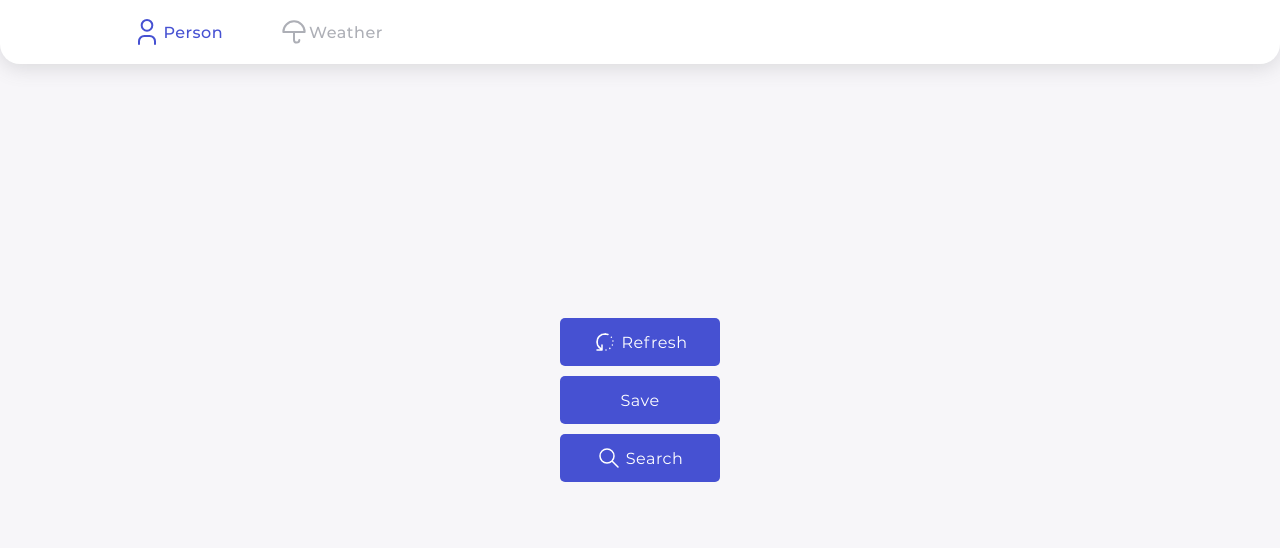
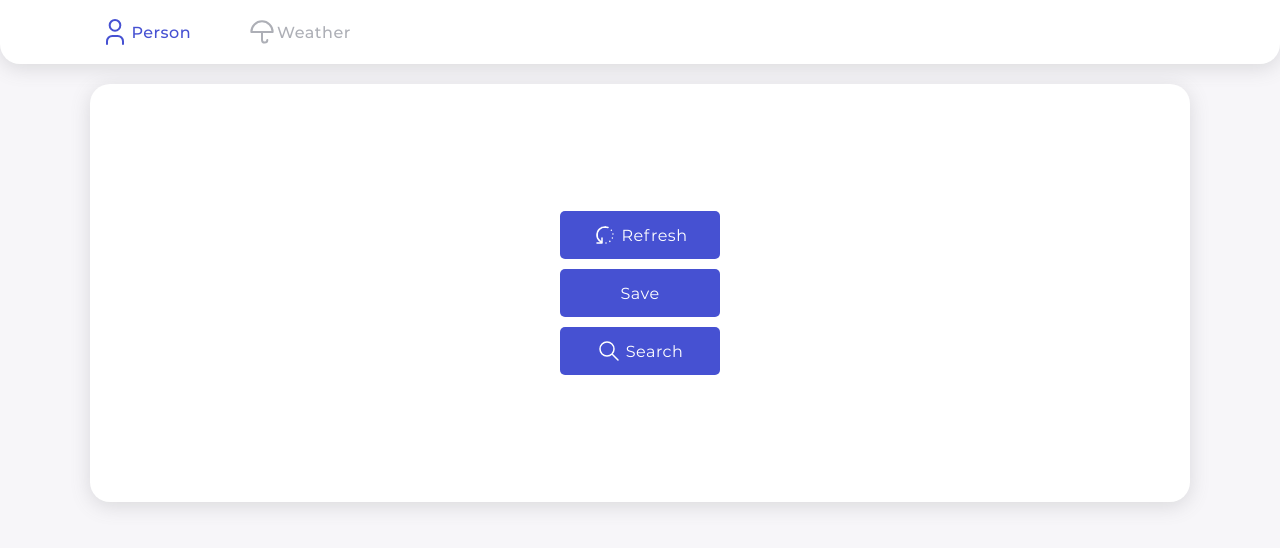
Before and after one commit to Uranus28/TestForFrontendDeveloper, a React (Create React App) app in the folder dbg/: page /person in a window 1280 px wide. Shown: the top 548 px of the page. Built offline with nearby package versions, Linux system fonts and the light colour scheme.

Commit message:
some size adjustments

```diff
--- a/dbg/src/pages/PersonPage/PersonPage.tsx
+++ b/dbg/src/pages/PersonPage/PersonPage.tsx
@@ -2,18 +2,20 @@ import { FC } from "react";
 import { Button } from "../../entities/Button/Button";
 import { Loader } from "../../entities/Loader/Loader";
 import { IconType } from "../../shared/types/iconTypes";
-import style from "./personPage.module.scss";
+import styles from "./personPage.module.scss";
 import { Container } from "../../shared/Container/Container";
 
 export const PersonPage: FC = () => {
   return (
     <Container>
-      {/* <div>
+      <div className={styles.box}>
+        {/* <div>
         <Loader />
       </div> */}
-      <Button text="Refresh" icon={IconType.Refresh} />
-      <Button text="Save" icon={IconType.Date} />
-      <Button text="Search" icon={IconType.Search} />
+        <Button text="Refresh" icon={IconType.Refresh} />
+        <Button text="Save" icon={IconType.Date} />
+        <Button text="Search" icon={IconType.Search} />
+      </div>
     </Container>
   );
 };
--- a/dbg/src/pages/PersonPage/personPage.module.scss
+++ b/dbg/src/pages/PersonPage/personPage.module.scss
@@ -1,9 +1,7 @@
 @import '../../shared/styles/styles';
 @import '../../shared/styles/colors.scss';
+@import '../../shared/styles/effects.scss';
 
-.divPage{
-    @include page-style;
-    background-color: $layout-color;
-    margin-left: -8px;
-    margin-right: -8px;
+.box{
+    @include box-page($width:1100px,$height:418px)
 }
--- a/dbg/src/shared/styles/_styles.scss
+++ b/dbg/src/shared/styles/_styles.scss
@@ -1,3 +1,5 @@
+@import './breakpoints.scss';
+
 @mixin default-style{
   display: flex;
   align-items: center;
@@ -37,8 +39,25 @@
 
 /*mixin - коробка*/
 
-@mixin box($width, $height: $width) {
+@mixin box-div($width, $height: $width) {
   @include default-style;
   width: $width;
   height: $height;
 }
+
+@mixin box-page($width, $height: $width){
+    @include default-style;
+    @include box-div($width:$width,$height:$height);
+    background-color: white;
+    border-radius: 20px;
+    flex-direction: column;
+    position:absolute;
+    top : 84px;
+    @include shadow-medium;
+    @include tablet{
+        width:100%;
+    }
+    @include mobile{
+        width:100%;
+    }
+}
--- a/dbg/src/widgets/Header/header.module.scss
+++ b/dbg/src/widgets/Header/header.module.scss
@@ -17,10 +17,10 @@
         flex-direction: row;
         align-items: center;
         padding-left: 1.6em;
-        width:85%;
+        width: 1152px;
 
         @include tablet{
-            width:90%;
+            width:690px;
         }
         @include mobile{
             width:100%;
```
